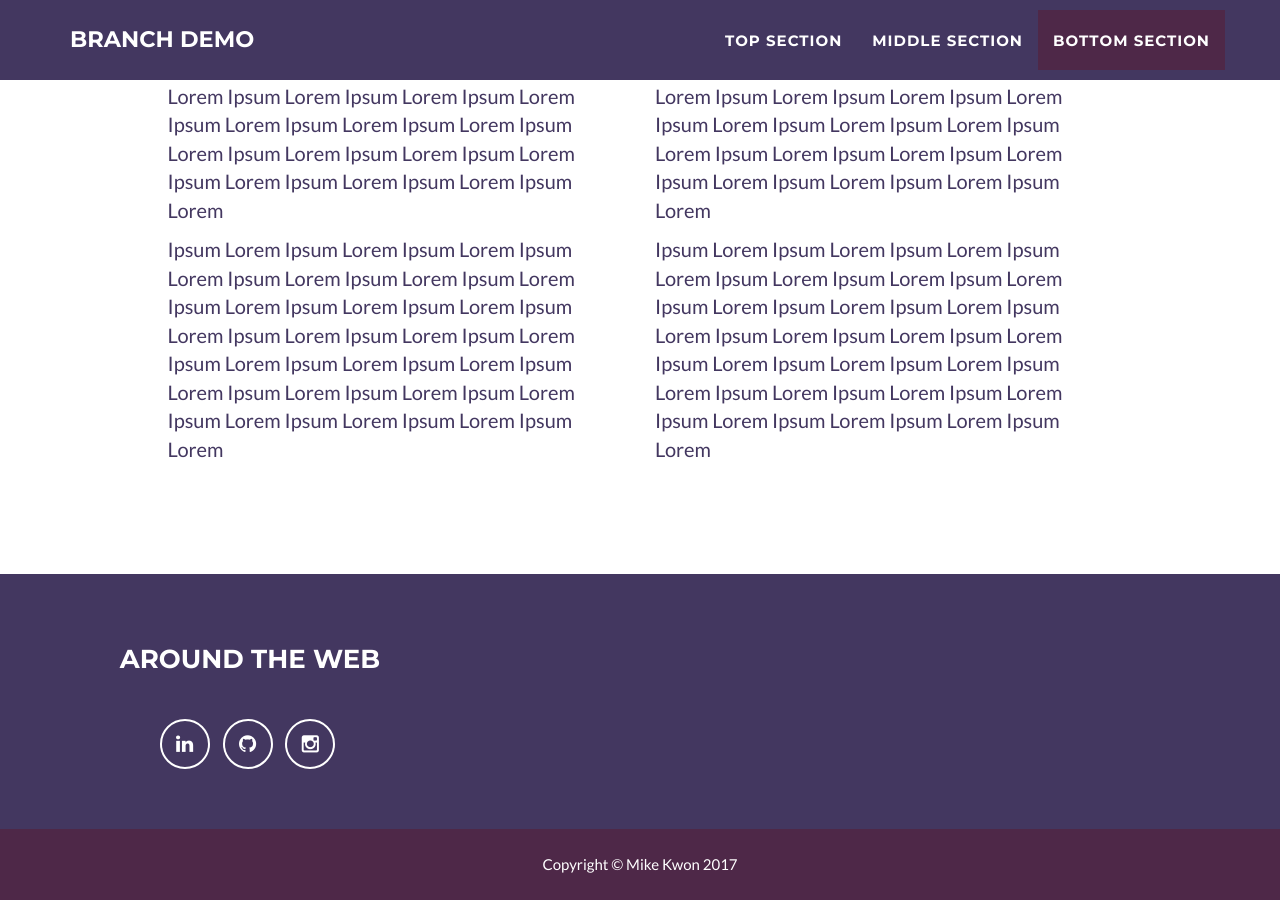
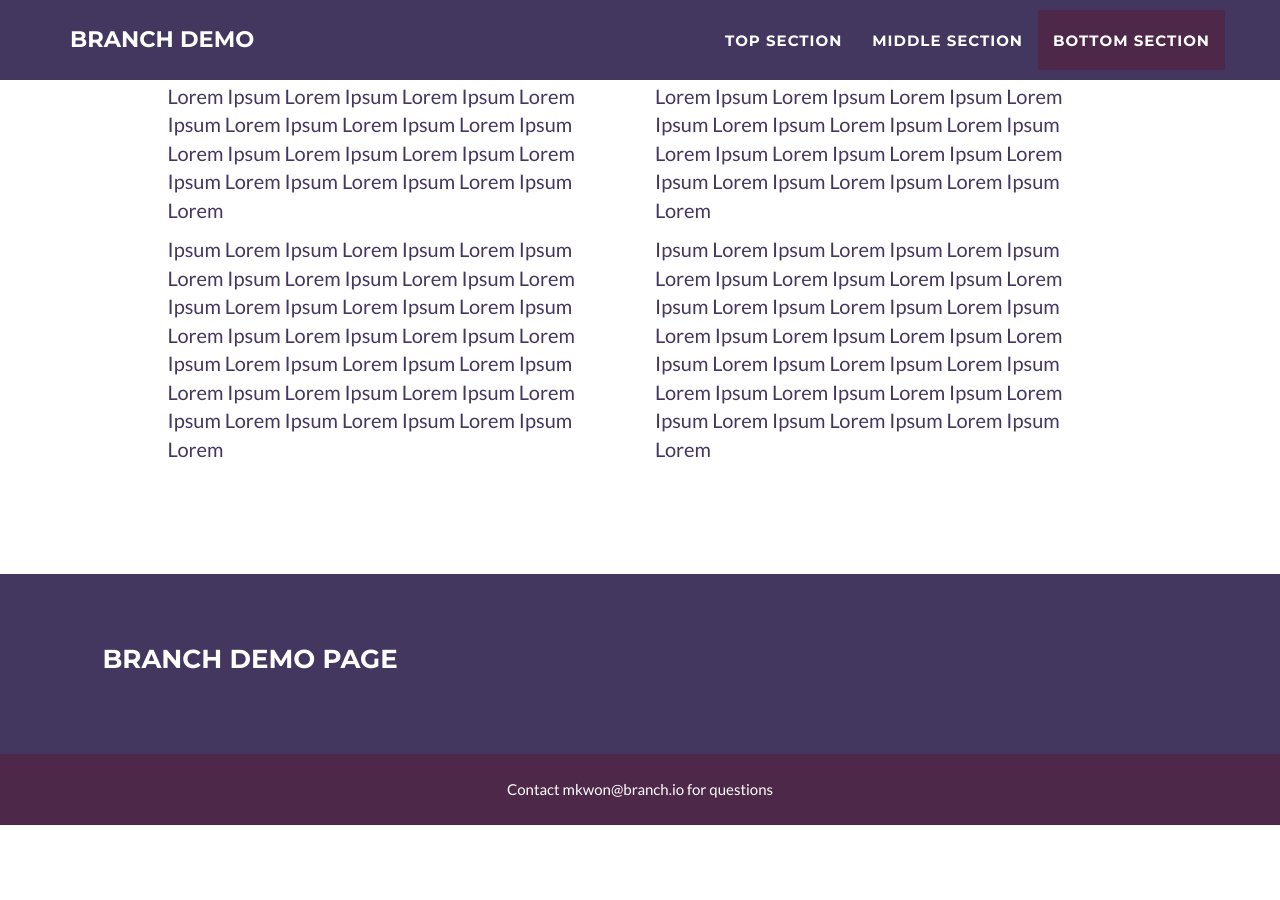
Before and after one commit to MikeKwon36/MikeKwon36.github.io, a Jekyll site: the page allstate_testpage.html, which Jekyll copies as it is, in a window 1280 px wide and 900 px high, scrolled down 2047 px. Built offline with Jekyll 4.4.1, drawn with Linux system fonts in a browser that asks for light colours; after the commit the page ends 2872 px from its top, so only the background shows below that.

Commit message:
allstate dummy page

```diff
--- a/allstate_testpage.html
+++ b/allstate_testpage.html
@@ -175,22 +175,7 @@
             <div class="container">
                 <div class="row">
                     <div class="footer-col col-md-4">
-                        <h3>Around the Web</h3>
-                        <ul class="list-inline">
-
-                            <li>
-                                <a href="https://www.linkedin.com/in/michaelkwon36" class="btn-social btn-outline"><i class="fa fa-fw fa-linkedin"></i></a>
-                            </li>
-
-                            <li>
-                                <a href="https://github.com/MikeKwon36" class="btn-social btn-outline"><i class="fa fa-fw fa-github"></i></a>
-                            </li>
-
-                            <li>
-                                <a href="https://www.instagram.com/kwon36/" class="btn-social btn-outline"><i class="fa fa-fw fa-instagram"></i></a>
-                            </li>
-
-                        </ul>
+                        <h3>Branch Demo Page</h3>
                     </div>
                 </div>
             </div>
@@ -199,7 +184,7 @@
             <div class="container">
                 <div class="row">
                     <div class="col-lg-12">
-                        Copyright &copy; Mike Kwon 2017
+                        Contact mkwon@branch.io for questions
                     </div>
                 </div>
             </div>
```
